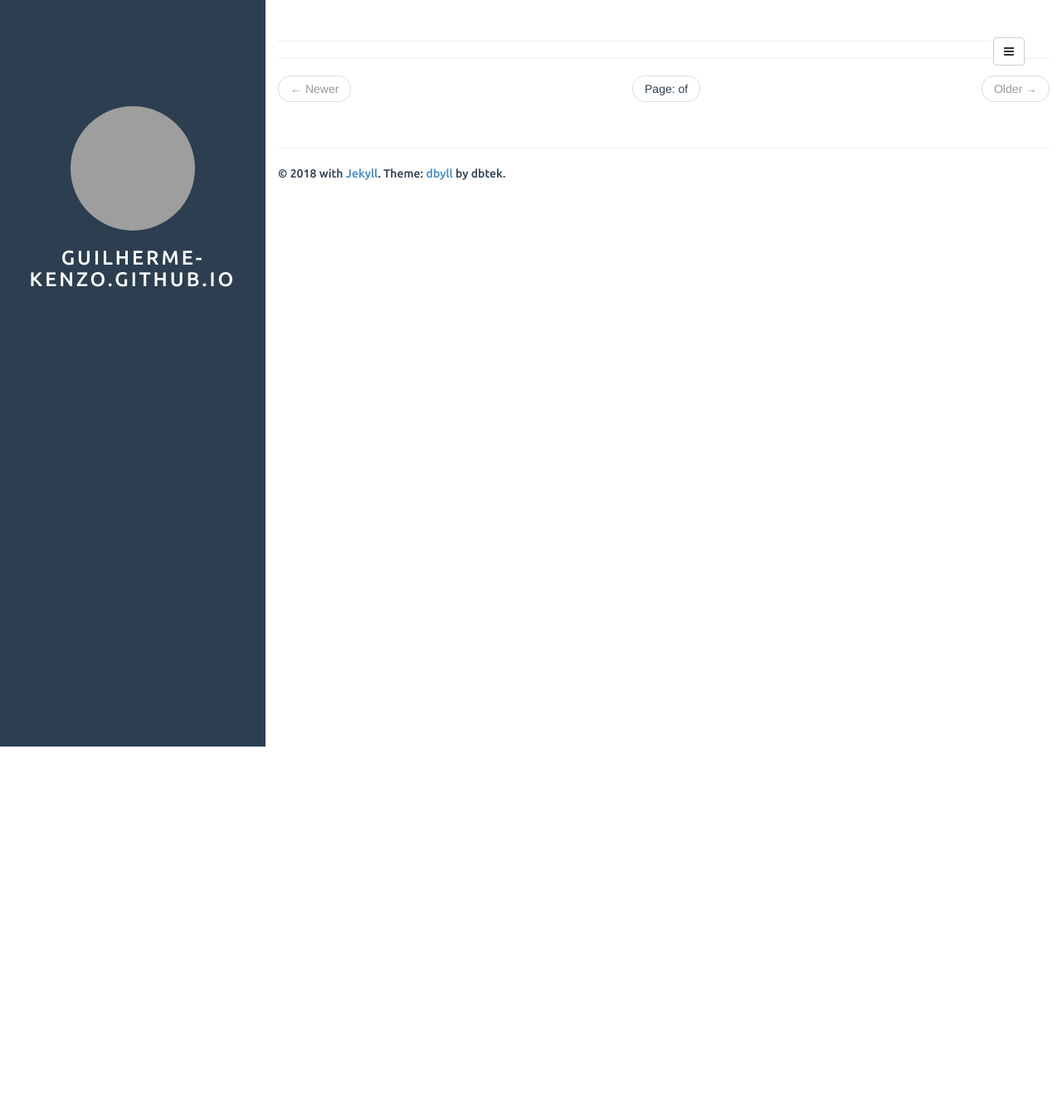
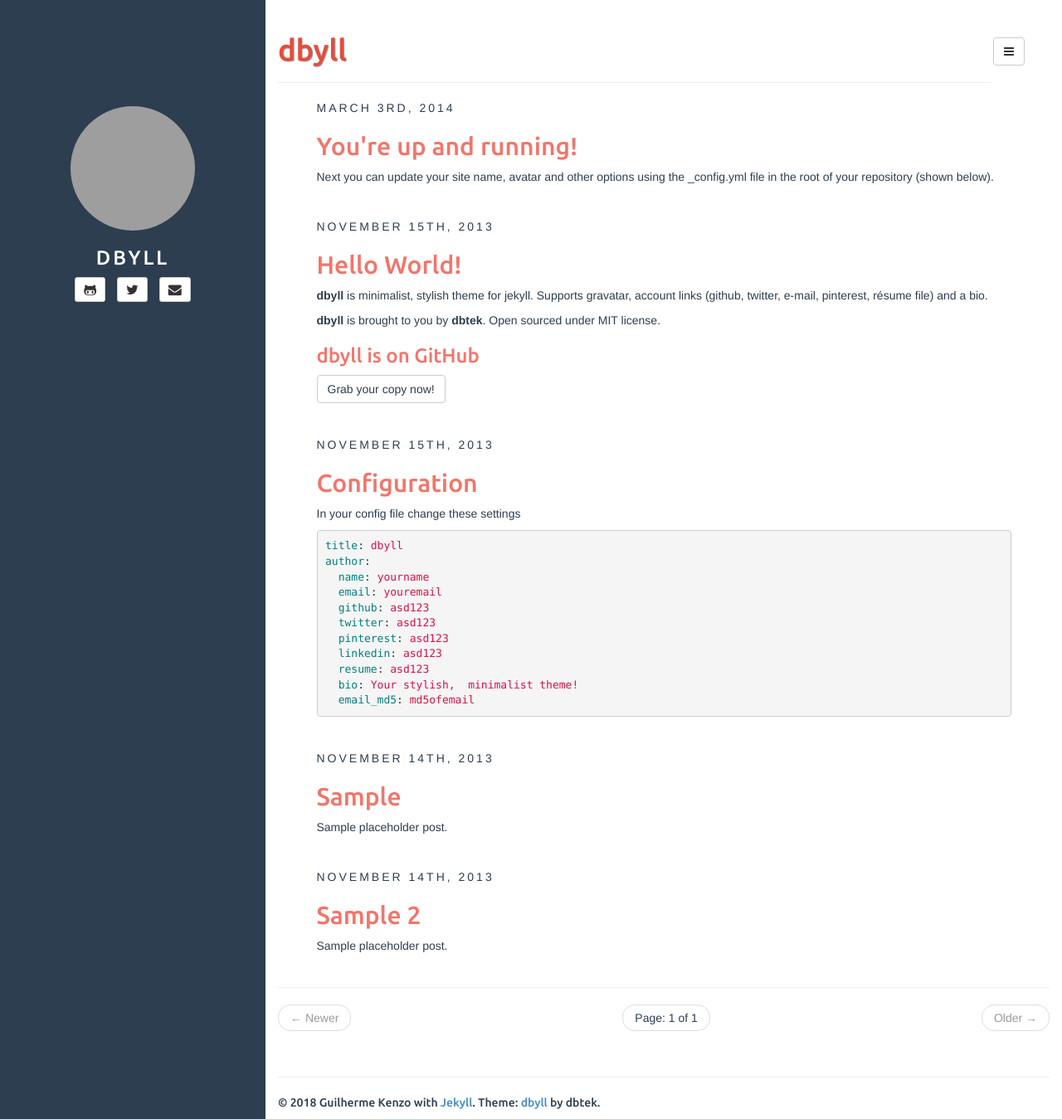
Before and after one commit to guilherme-kenzo/guilherme-kenzo.github.io, a Jekyll site: the page built from index.html, in a window 1280 px wide and 1349 px high. Shown: the whole window at 83% size. Built offline with Jekyll 4.4.1, drawn with Linux system fonts in a browser that asks for light colours; the list of posts is cut into pages by our own code; some of the changed lines change nothing that is shown; grey boxes are pictures that could not be loaded.

Commit message:
info added

```diff
--- a/_config.yml
+++ b/_config.yml
@@ -1,86 +1,40 @@
-#
-# This file contains configuration flags to customize your site
-#
+# visit https://github.com/mojombo/jekyll/wiki/Configuration for more settings
 
-# Name of your site (displayed in the header)
-name: Kenzo's Blog
+paginate: 10 # pagination based on number of posts
+paginate_path: "page:num"
+exclude: ["README.md"] # files to exclude
+highlighter: rouge
+markdown: kramdown
+disqus: dbyll
+google_analytics: dbyll
+title: dbyll
 
-# Short bio or description (displayed in the header)
-description: Law and Technology
+defaults:
+  -
+    scope:
+      path: "" # empty string for all files
+    values:
+      title: dbyll
 
-# URL of your avatar or profile pic (you could use your GitHub profile pic)
-avatar: https://raw.githubusercontent.com/barryclark/jekyll-now/master/images/jekyll-logo.png
+description: Guilherme Kenzo's Blog
+author:
+  name: Guilherme Kenzo
+  email: guilhermekenzo.s [at] gmail.com
+  github: https://github.com/guilherme-kenzo
+  twitter: https://twitter.com/Guilherme_kenzo
+  pinterest:
+  linkedin: https://www.linkedin.com/in/guilherme-kenzo-dos-santos/
+  bio:
+  email_md5:
 
-#
-# Flags below are optional
-#
+rss_path: feed.xml
+categories_path: categories.html
+tags_path: tags.html
 
-# Includes an icon in the footer for each username you enter
-footer-links:
-  dribbble:
-  email:
-  facebook:
-  flickr:
-  github: https://github.com/guilherme-kenzo
-  instagram:
-  linkedin: https://www.linkedin.com/in/guilherme-kenzo-dos-santos/
-  pinterest:
-  rss: # just type anything here for a working RSS icon
-  twitter: jekyllrb
-  stackoverflow: # your stackoverflow profile, e.g. "users/50476/bart-kiers"
-  youtube: # channel/<your_long_string> or user/<user-name>
-  googleplus: # anything in your profile username that comes after plus.google.com/
+# set it as url of an image
+# sidebar_background_image: https://www.dropbox.com/s/g9h23zrycedxtk5/sky.png?raw=1
 
+BASE_PATH:
 
-# Enter your Disqus shortname (not your username) to enable commenting on posts
-# You can find your shortname on the Settings page of your Disqus account
-disqus:
-
-# Enter your Google Analytics web tracking code (e.g. UA-2110908-2) to activate tracking
-google_analytics:
-
-# Your website URL (e.g. http://barryclark.github.io or http://www.barryclark.co)
-# Used for Sitemap.xml and your RSS feed
-url:
-
-# If you're hosting your site at a Project repository on GitHub pages
-# (http://yourusername.github.io/repository-name)
-# and NOT your User repository (http://yourusername.github.io)
-# then add in the baseurl here, like this: "/repository-name"
-baseurl: ""
-
-#
-# !! You don't need to change any of the configuration flags below !!
-#
-
-permalink: /:title/
-
-# The release of Jekyll Now that you're using
-version: v1.2.0
-
-# Jekyll 3 now only supports Kramdown for Markdown
-kramdown:
-  # Use GitHub flavored markdown, including triple backtick fenced code blocks
-  input: GFM
-  # Jekyll 3 and GitHub Pages now only support rouge for syntax highlighting
-  syntax_highlighter: rouge
-  syntax_highlighter_opts:
-    # Use existing pygments syntax highlighting css
-    css_class: 'highlight'
-
-# Set the Sass partials directory, as we're using @imports
-sass:
-  style: :expanded # You might prefer to minify using :compressed
-
-# Use the following plug-ins
-gems:
-  - jekyll-sitemap # Create a sitemap using the official Jekyll sitemap gem
-  - jekyll-feed # Create an Atom feed using the official Jekyll feed gem
-
-# Exclude these files from your production _site
-exclude:
-  - Gemfile
-  - Gemfile.lock
-  - LICENSE
-  - README.md
-  - CNAME
+plugins:
+  - jekyll-paginate
```
